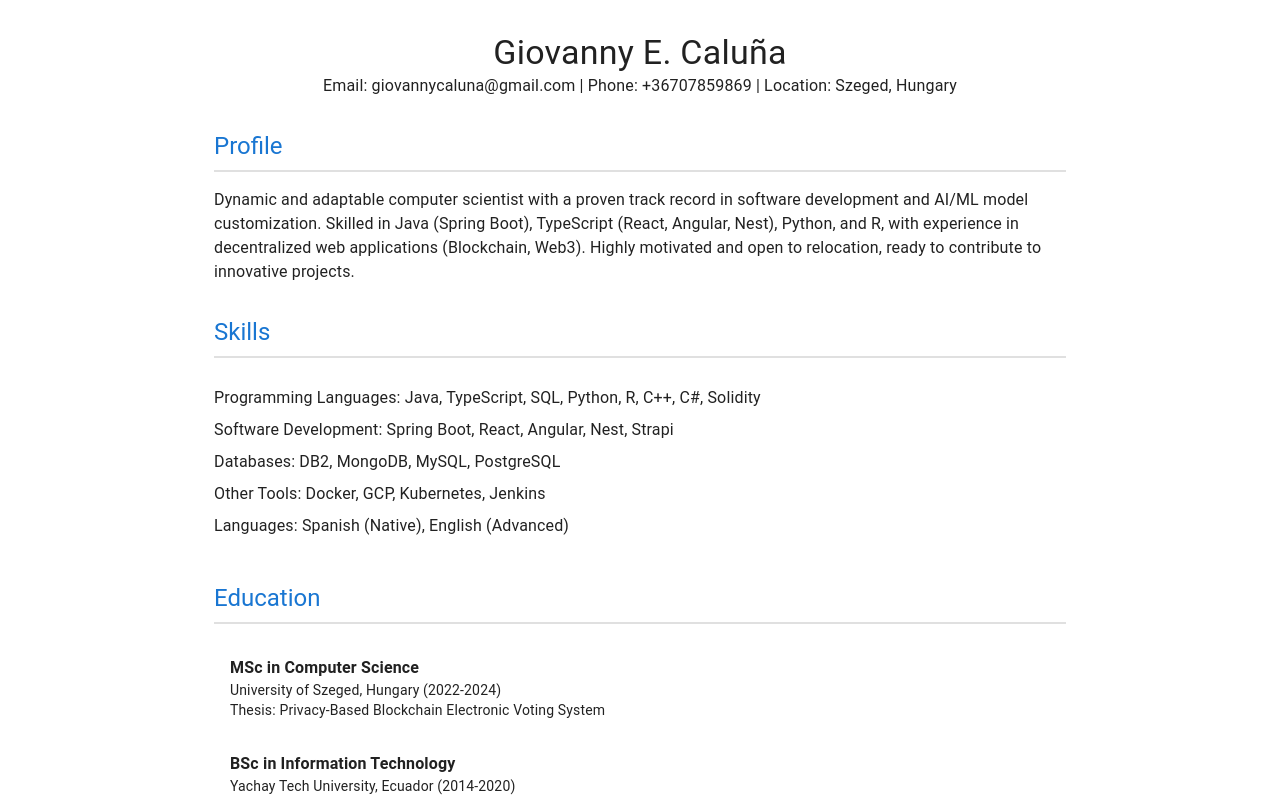
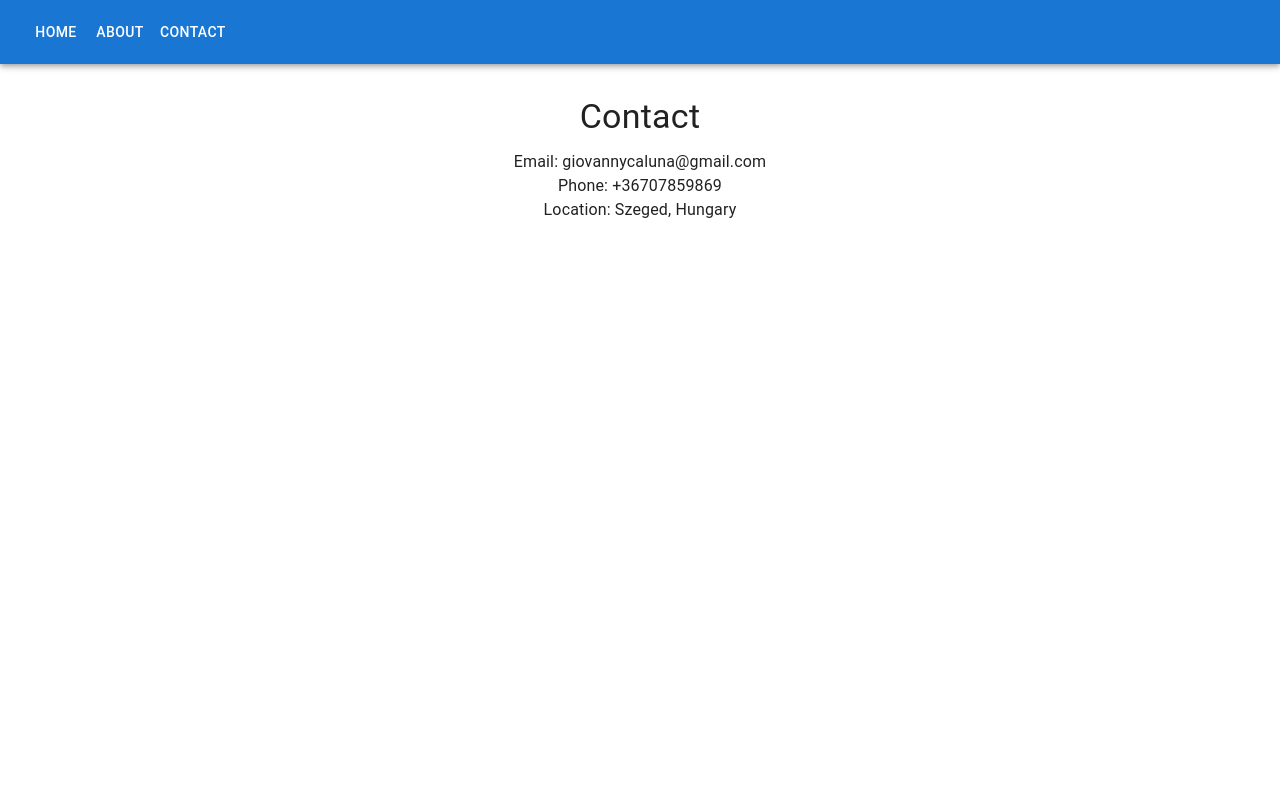
Before and after one commit to giovannyCaluna/my-site, a React (Create React App) app: page /contact in a window 1280 px wide. Shown: the top 798 px of the page. Built offline with nearby package versions, Linux system fonts and the light colour scheme.

Commit message:
Add routing

```diff
--- a/package.json
+++ b/package.json
@@ -15,6 +15,7 @@
     "gh-pages": "^6.2.0",
     "react": "^19.0.0",
     "react-dom": "^19.0.0",
+    "react-router-dom": "^7.1.1",
     "react-scripts": "5.0.1"
   },
   "scripts": {
--- a/src/App.js
+++ b/src/App.js
@@ -1,25 +1,36 @@
 import './App.css';
-import { Container, CssBaseline } from '@mui/material';
-import Header from './components/Header';
-import Profile from './components/Profile';
-import Skills from './components/Skills';
-import Education from './components/Education';
-import WorkExperience from './components/WorkExperience';
-import Certifications from './components/Certifications';
-import Interests from './components/Interests';
+import { BrowserRouter as Router, Routes, Route, Link } from 'react-router-dom';
+import { AppBar, Toolbar, Button, Container, CssBaseline } from '@mui/material';
+import Home from './pages/Home';
+import About from './pages/About';
+import Contact from './pages/Contact';
 
 function App() {
   return (
-    <Container maxWidth="md" sx={{ fontFamily: 'Arial, sans-serif', paddingTop: 4 }}>
+    <Router>
       <CssBaseline />
-      <Header />
-      <Profile />
-      <Skills />
-      <Education />
-      <WorkExperience />
-      <Certifications />
-      <Interests />
-    </Container>
+      <AppBar position="static">
+        <Toolbar>
+          <Button color="inherit" component={Link} to="/">
+            Home
+          </Button>
+          <Button color="inherit" component={Link} to="/about">
+            About
+          </Button>
+          <Button color="inherit" component={Link} to="/contact">
+            Contact
+          </Button>
+        </Toolbar>
+      </AppBar>
+
+      <Container maxWidth="md" sx={{ marginTop: 4 }}>
+        <Routes>
+          <Route path="/" element={<Home />} />
+          <Route path="/about" element={<About />} />
+          <Route path="/contact" element={<Contact />} />
+        </Routes>
+      </Container>
+    </Router>
   );
 }
 
--- /dev/null
+++ b/src/pages/About.js
@@ -0,0 +1,13 @@
+import WorkExperience from '../components/WorkExperience';
+import Certifications from '../components/Certifications';
+
+function About() {
+  return (
+    <>
+      <WorkExperience />
+      <Certifications />
+    </>
+  );
+}
+
+export default About;
--- /dev/null
+++ b/src/pages/Contact.js
@@ -0,0 +1,16 @@
+import { Typography, Box } from '@mui/material';
+
+function Contact() {
+  return (
+    <Box sx={{ textAlign: 'center', marginTop: 4 }}>
+      <Typography variant="h4" gutterBottom>
+        Contact
+      </Typography>
+      <Typography variant="body1">Email: giovannycaluna@gmail.com</Typography>
+      <Typography variant="body1">Phone: +36707859869</Typography>
+      <Typography variant="body1">Location: Szeged, Hungary</Typography>
+    </Box>
+  );
+}
+
+export default Contact;
--- /dev/null
+++ b/src/pages/Home.js
@@ -0,0 +1,15 @@
+import Profile from '../components/Profile';
+import Skills from '../components/Skills';
+import Education from '../components/Education';
+
+function Home() {
+  return (
+    <>
+      <Profile />
+      <Skills />
+      <Education />
+    </>
+  );
+}
+
+export default Home;
```
Also changed, not shown: 1 other file (tests, documents, lock files or other folders).
